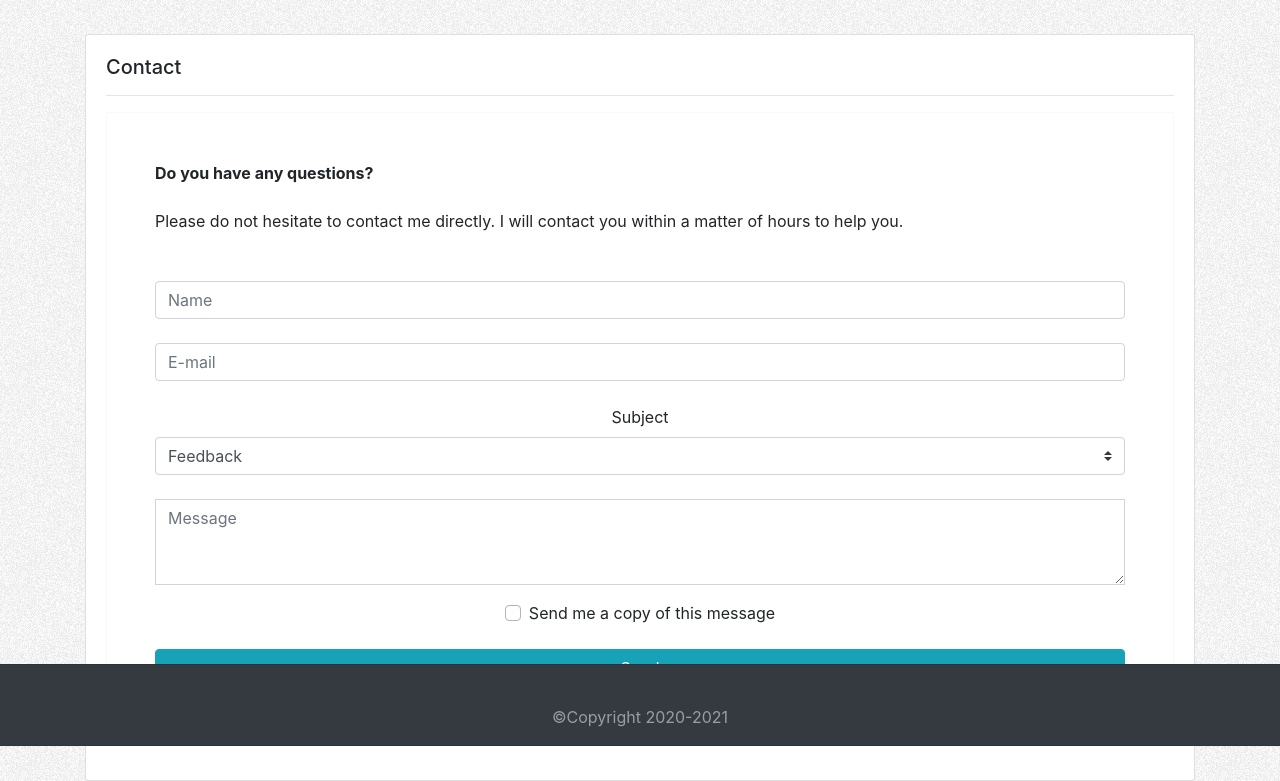
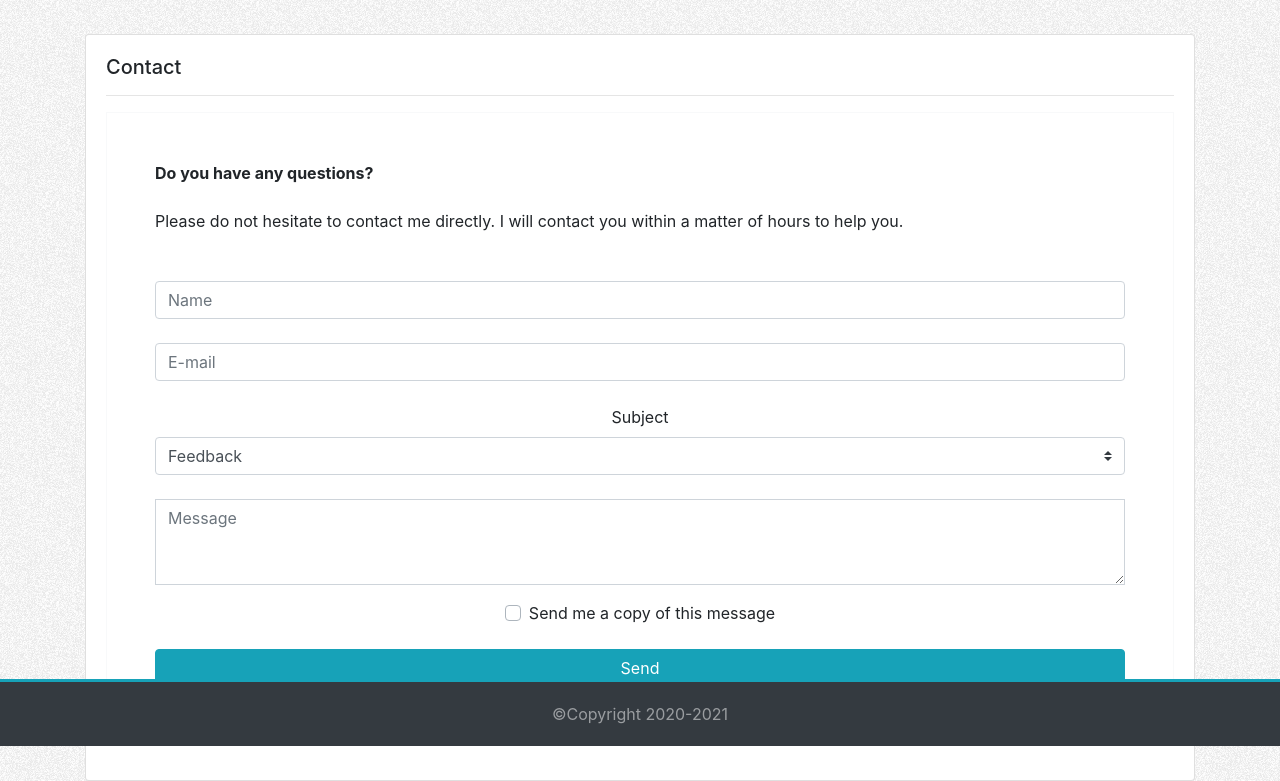
Before and after one commit to RyanFCarr/Homework, a plain HTML site: page Module 02/contact.html in a window 1280 px wide. Shown: the part 54-835 px from the top of the page. Drawn offline with nearby package versions, Linux system fonts and the light colour scheme.

Commit message:
Added Footer accent

```diff
--- a/Module 02/contact.html
+++ b/Module 02/contact.html
@@ -73,11 +73,12 @@
                             </section>
                         </div>
                     </div>
-                     <!-- Footer -->
+                    <!-- Footer -->
                     <footer>
-                        <div class="card row fixed-bottom bg-dark">
-                            <div class="card-body"></div>
-                            <p class="text-center text-white-50 ">&copy;Copyright 2020-2021</p>
+                        <div class="card row fixed-bottom bg-dark border-top border-info border-bottom-0" style="border-width:3px !important;">
+                            <div class="card-body text-center">
+                                <span class="text-white-50">&copy;Copyright 2020-2021</span>
+                            </div>
                         </div>
                     </footer>
                 </main>
```
Also changed, not shown: Module 02/index.html (+4 -14 lines), Module 02/portfolio.html (+4 -3 lines).
